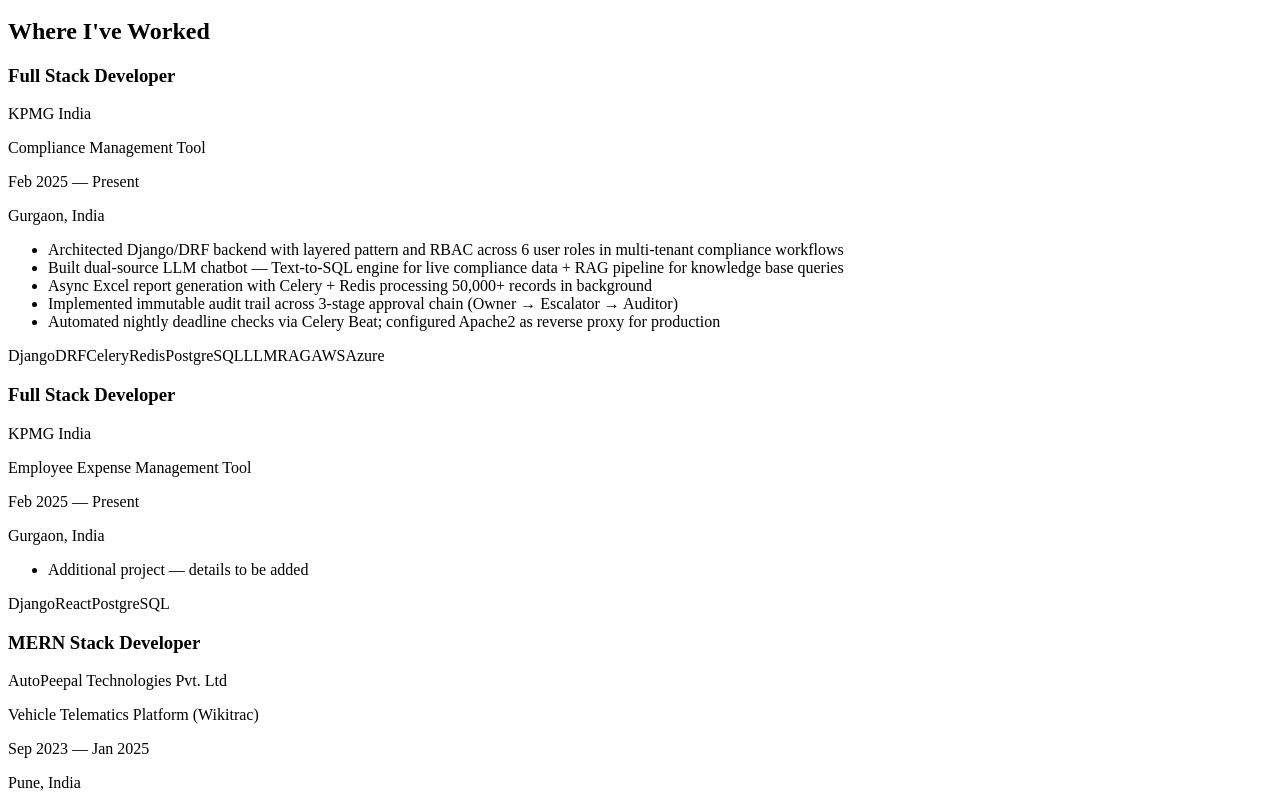
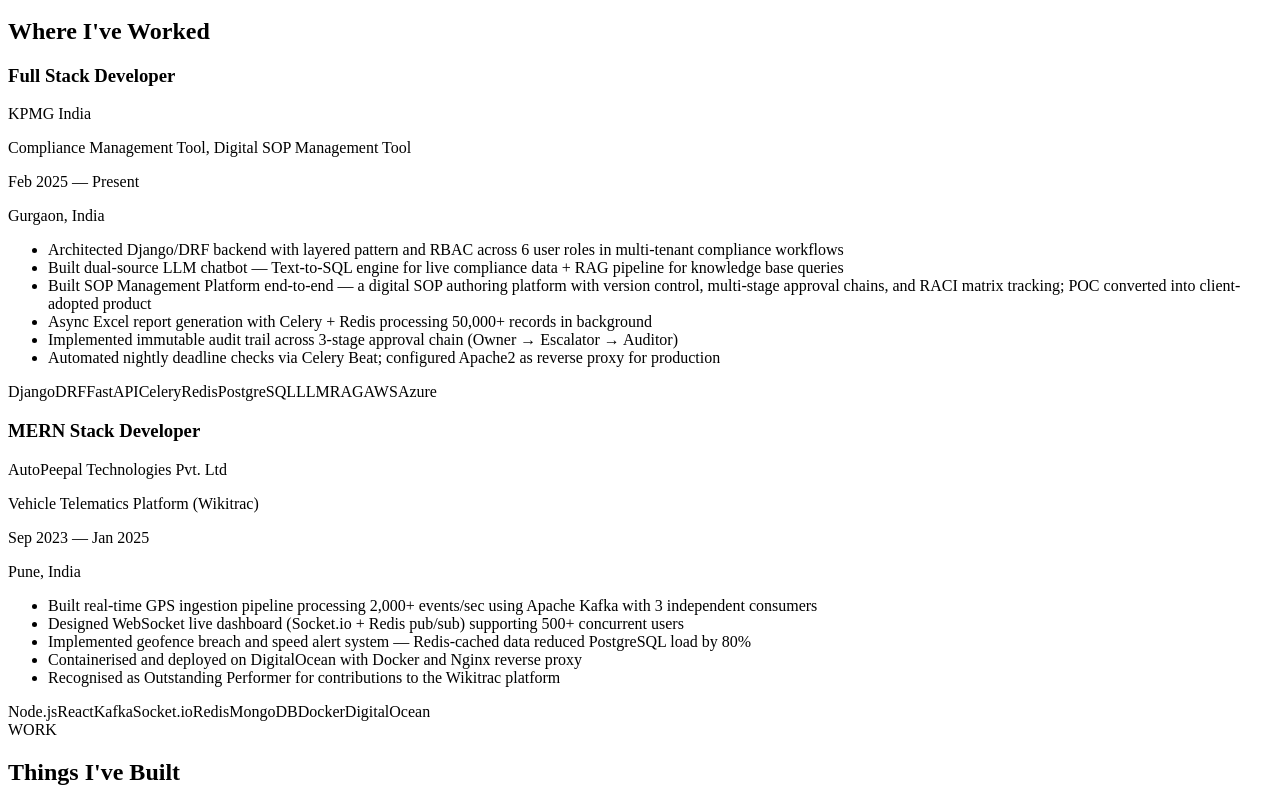
Before and after one commit to tilakDevX/tilakDevX.github.io, a React (Vite) app: page / in a window 1280 px wide. Shown: the part 3460-4260 px from the top of the page. Built offline with nearby package versions, Linux system fonts and the light colour scheme; the HTML template or start-up script is replaced by a standard one.

Commit message:
project naming

```diff
--- a/src/data/experience.js
+++ b/src/data/experience.js
@@ -3,34 +3,22 @@
     id: 1,
     company: "KPMG India",
     role: "Full Stack Developer",
-    project: "Compliance Management Tool",
+    project: "Compliance Management Tool, Digital SOP Management Tool",
     location: "Gurgaon, India",
     period: "Feb 2025 — Present",
     current: true,
     highlights: [
       "Architected Django/DRF backend with layered pattern and RBAC across 6 user roles in multi-tenant compliance workflows",
       "Built dual-source LLM chatbot — Text-to-SQL engine for live compliance data + RAG pipeline for knowledge base queries",
+      "Built SOP Management Platform end-to-end — a digital SOP authoring platform with version control, multi-stage approval chains, and RACI matrix tracking; POC converted into client-adopted product",
       "Async Excel report generation with Celery + Redis processing 50,000+ records in background",
       "Implemented immutable audit trail across 3-stage approval chain (Owner → Escalator → Auditor)",
       "Automated nightly deadline checks via Celery Beat; configured Apache2 as reverse proxy for production",
     ],
-    tags: ["Django", "DRF", "Celery", "Redis", "PostgreSQL", "LLM", "RAG", "AWS", "Azure"],
+    tags: ["Django", "DRF", "FastAPI", "Celery", "Redis", "PostgreSQL", "LLM", "RAG", "AWS", "Azure"],
   },
   {
     id: 2,
-    company: "KPMG India",
-    role: "Full Stack Developer",
-    project: "Employee Expense Management Tool",
-    location: "Gurgaon, India",
-    period: "Feb 2025 — Present",
-    current: true,
-    highlights: [
-      "Additional project — details to be added",
-    ],
-    tags: ["Django", "React", "PostgreSQL"],
-  },
-  {
-    id: 3,
     company: "AutoPeepal Technologies Pvt. Ltd",
     role: "MERN Stack Developer",
     project: "Vehicle Telematics Platform (Wikitrac)",
--- a/src/data/projects.js
+++ b/src/data/projects.js
@@ -38,7 +38,7 @@
   {
     id: 3,
     title: "Digital SOP Management Tool",
-    subtitle: "digiSOP",
+    subtitle: "SOP Management Platform",
     badge: "POC → Product",
     badgeColor: "violet",
     description: "Built end-to-end solo — a platform to author, version, and distribute Standard Operating Procedures digitally. Multi-stage approval chains, RACI matrix tracking, and visual flowchart integration. POC converted into a client-adopted product.",
```
